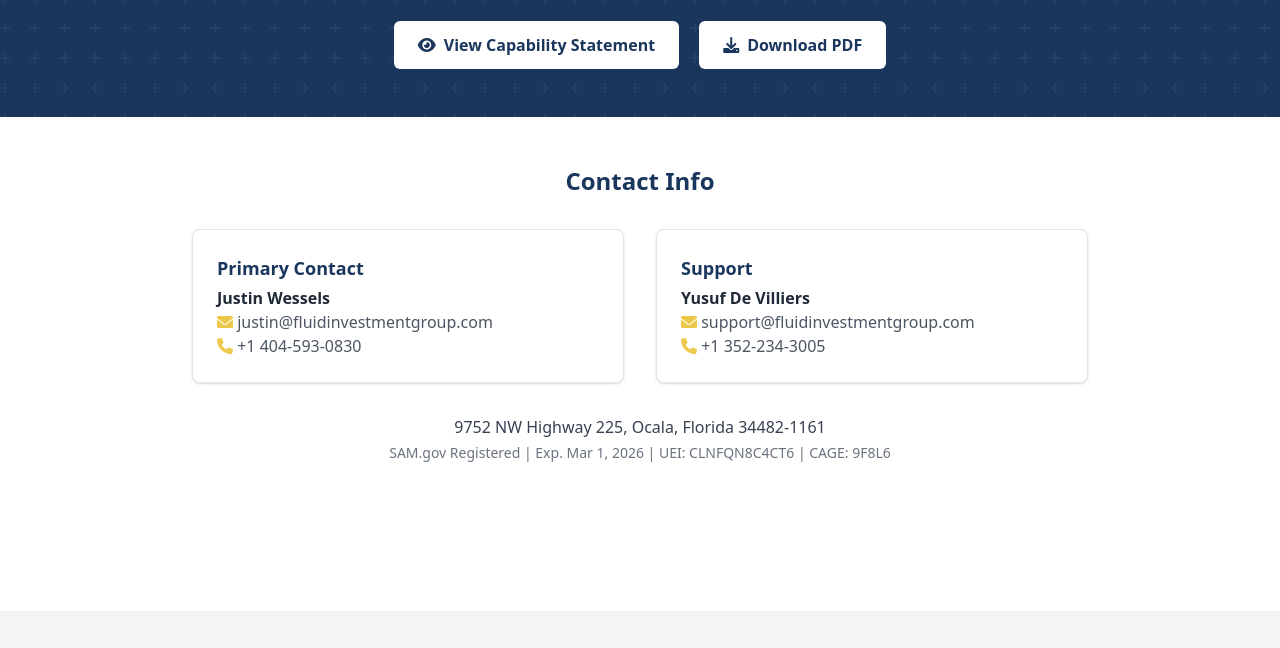
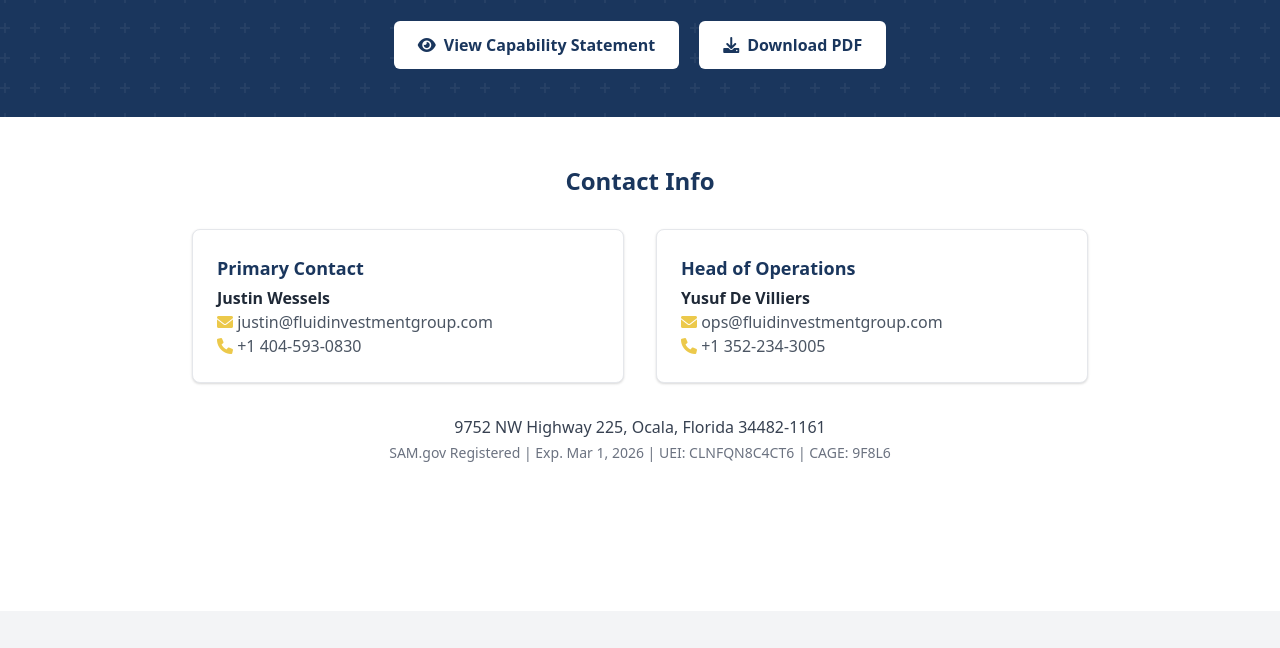
Before and after one commit to jjwprotozoa/fldinvgrp, a plain HTML site: page index.html in a window 1280 px wide. Shown: the part 127-775 px from the top of the page. Drawn offline with nearby package versions, Linux system fonts and the light colour scheme.

Commit message:
Update index.html
Fixed error in page

```diff
--- a/index.html
+++ b/index.html
@@ -3,6 +3,11 @@
 <head>
   <meta charset="UTF-8" />
   <meta name="viewport" content="width=device-width, initial-scale=1.0" />
+
+  <!-- Cache control -->
+  <meta http-equiv="Cache-Control" content="no-cache, no-store, must-revalidate">
+  <meta http-equiv="Pragma" content="no-cache">
+  <meta http-equiv="Expires" content="0">
 
   <!-- SEO Meta Tags -->
   <title>Fluid Investment Group - Government Contracting Solutions</title>
@@ -330,7 +335,7 @@
       // Contact information
       const contacts = [
         { role: "Primary Contact", name: "Justin Wessels", phone: "+1 404-593-0830", email: "justin@fluidinvestmentgroup.com" },
-        { role: "Support", name: "Yusuf De Villiers", phone: "+1 352-234-3005", email: "support@fluidinvestmentgroup.com" }
+        { role: "Head of Operations", name: "Yusuf De Villiers", phone: "+1 352-234-3005", email: "ops@fluidinvestmentgroup.com" }
       ];
       const address = "9752 NW Highway 225, Ocala, Florida 34482-1161";
       const uei = "CLNFQN8C4CT6";
```
